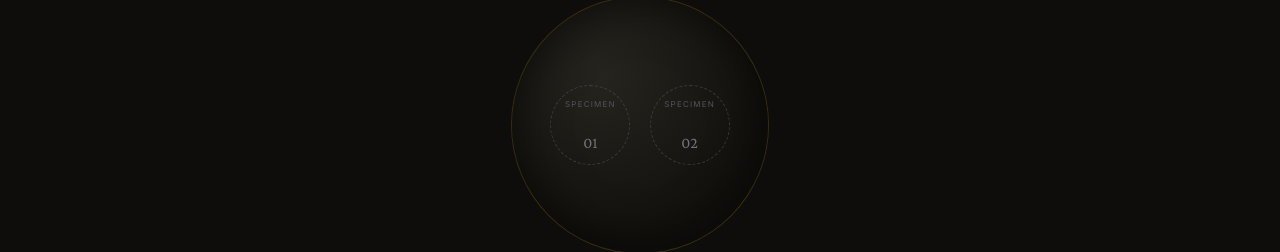
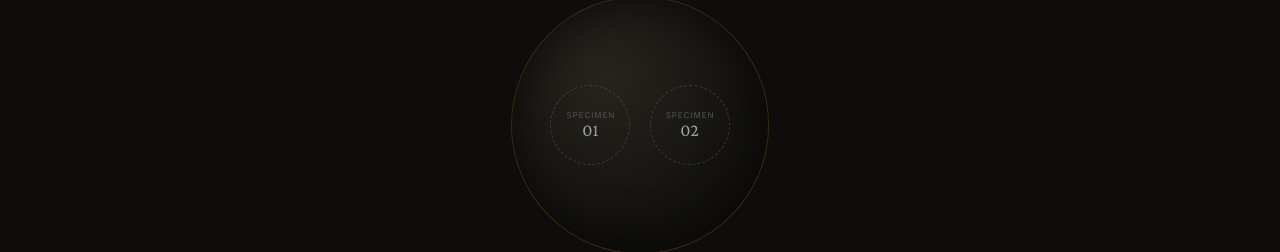
Before and after one commit to saberzou/bug-explorer, a Next.js app: page /lab in a window 1280 px wide. Shown: the part 179-431 px from the top of the page. Built offline with nearby package versions, Linux system fonts and the light colour scheme.

Commit message:
Lab: center the SPECIMEN 01/02 label cleanly inside each empty slot (flex column center + letter-spacing optical compensation)

```diff
--- a/src/components/LabView.tsx
+++ b/src/components/LabView.tsx
@@ -546,9 +546,10 @@ function ParentSlot({
           <span className="absolute inset-0 grid place-items-center bg-black/0 text-lg text-transparent group-hover:bg-black/40 group-hover:text-amber-100">✕</span>
         </button>
       ) : (
-        <div className="grid h-20 w-20 place-items-center rounded-full border border-dashed border-zinc-600/60 text-center text-zinc-600">
-          <span className="text-[8px] uppercase tracking-[0.15em] leading-tight">Specimen</span>
-          <span className="font-serif text-base leading-none text-zinc-500">{side === "left" ? "01" : "02"}</span>
+        <div className="flex h-20 w-20 flex-col items-center justify-center gap-0.5 rounded-full border border-dashed border-zinc-600/60 leading-none text-zinc-600">
+          {/* pl offsets the trailing letter-spacing so the word stays optically centered */}
+          <span className="pl-[0.12em] text-[8px] uppercase tracking-[0.12em]">Specimen</span>
+          <span className="font-serif text-lg leading-none text-zinc-400">{side === "left" ? "01" : "02"}</span>
         </div>
       )}
     </div>
```
